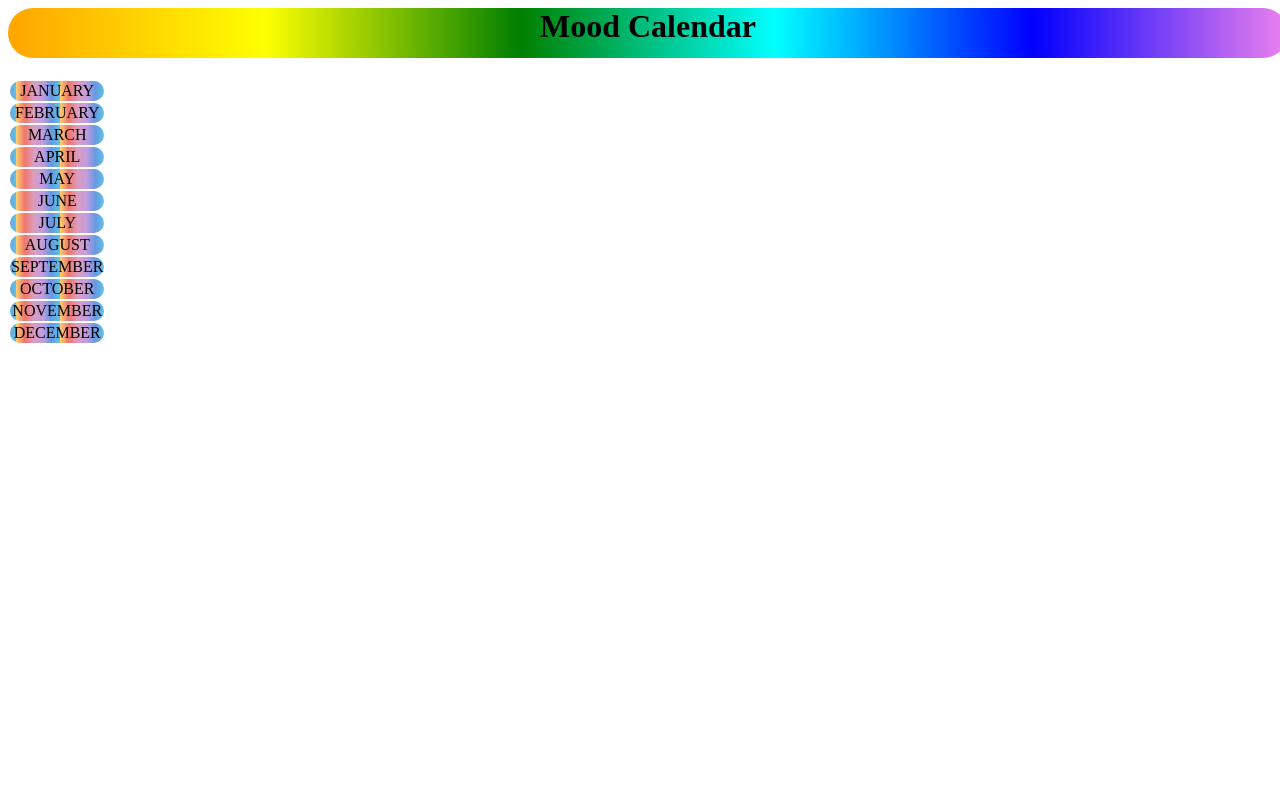
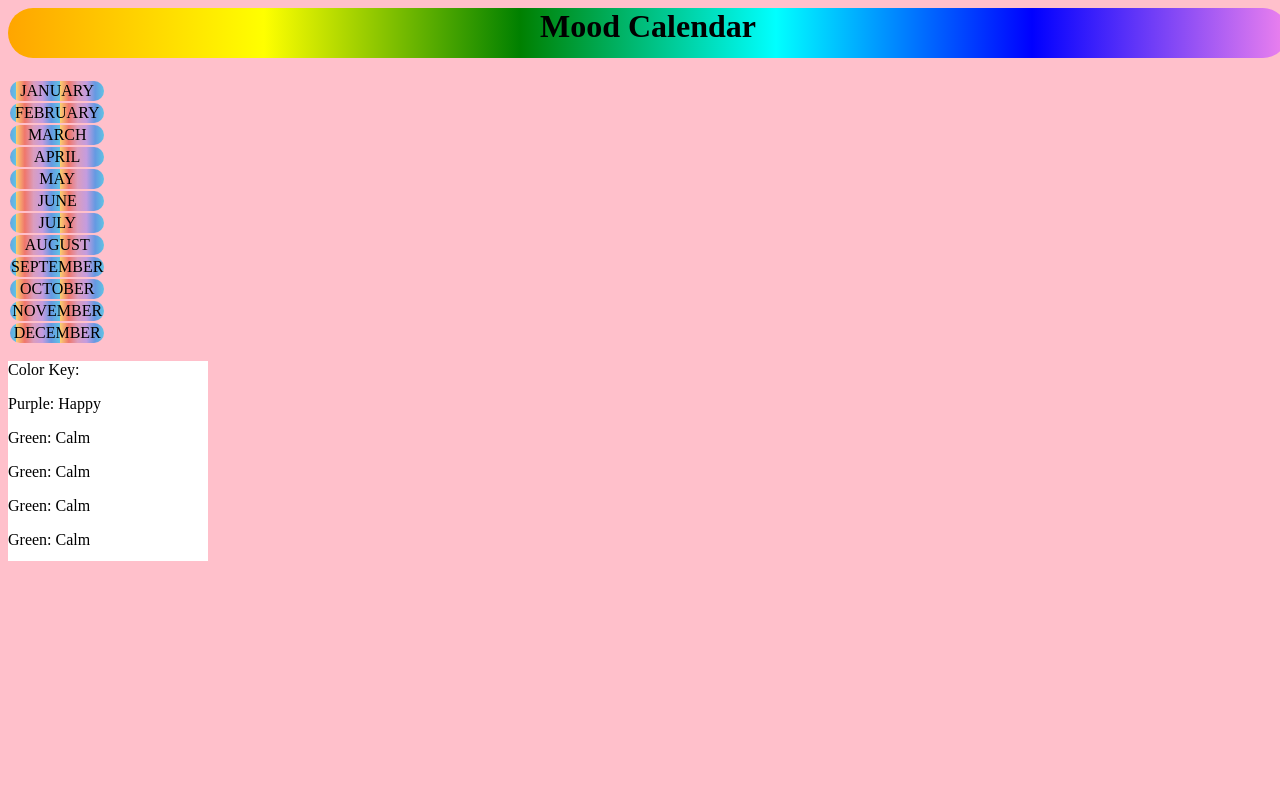
Before and after one commit to seehamrun/CodingCrew, a Python web app: template templates/homepage.html in a window 1280 px wide. Run offline with Jinja, Linux system fonts and the light colour scheme; the template is opened without the code that fills it, so the values that code supplies are empty.

Commit message:
css changes

```diff
--- a/static/style.css
+++ b/static/style.css
@@ -7,6 +7,17 @@ html, body
     width: 100%;
 }
 
+html{
+  background-color: pink;
+}
+
+#colorKey{
+  align: center;
+  background-color: white;
+  width: 200px;
+  height: 200px
+
+}
 
 .center{
   text-align: center;
--- a/templates/homepage.html
+++ b/templates/homepage.html
@@ -181,7 +181,14 @@
   </tr>
 </div>
 </table>
-
+<div id="colorKey">
+<p>Color Key:</P>
+<p>Purple: Happy</P>
+<p>Green: Calm</P>
+<p>Green: Calm</P>
+<p>Green: Calm</P>
+<p>Green: Calm</P>
+</div>
 </body>
 
 </html>
```
Also changed, not shown: templates/viewPage.html (+5 -4 lines).
